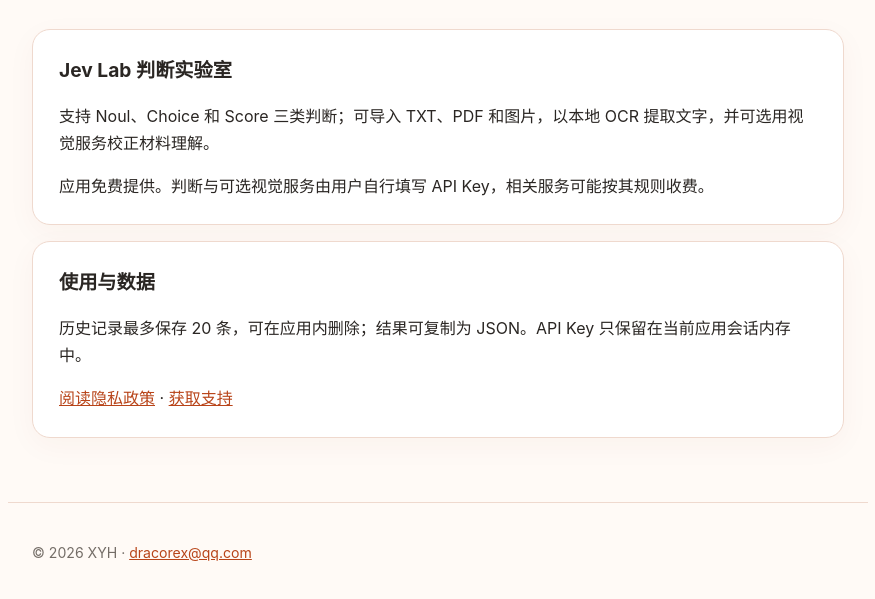
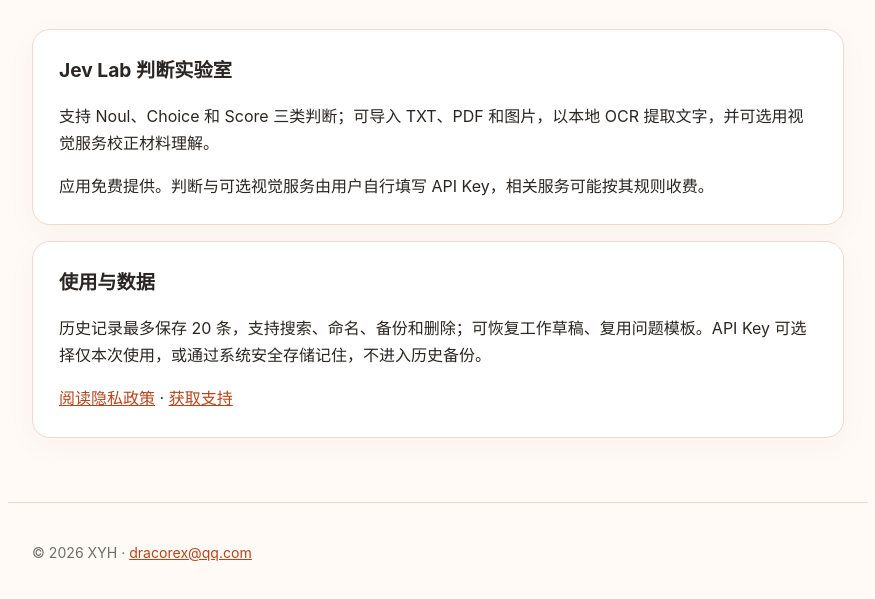
Before and after one commit to GitHubxyhhhh/jev-lab-support, a plain HTML site: page index.html in a window 1280 px wide. Shown: the part 277-876 px from the top of the page, without its empty margins (202-1077 px from the left). Drawn offline with Linux system fonts and the light colour scheme.

Commit message:
Update Jev Lab privacy and support for current iOS release

```diff
--- a/index.html
+++ b/index.html
@@ -1,5 +1,5 @@
 <!doctype html>
 <html lang="zh-CN">
 <head><meta charset="UTF-8"><meta name="viewport" content="width=device-width, initial-scale=1"><meta name="color-scheme" content="light"><title>Jev Lab · Jev Lab</title><link rel="stylesheet" href="styles.css"></head>
-<body><header><a class="brand" href="index.html">Jev Lab</a><nav><a href="index.html">主页</a><a href="support.html">支持</a><a href="privacy.html">隐私政策</a></nav></header><main><p class="eyebrow">XYH</p><h1>Jev Lab</h1><p class="lead">面向需要整理材料并进行结构化判断的个人工具。</p><section class="card"><h2>Jev Lab 判断实验室</h2><p>支持 Noul、Choice 和 Score 三类判断；可导入 TXT、PDF 和图片，以本地 OCR 提取文字，并可选用视觉服务校正材料理解。</p><p>应用免费提供。判断与可选视觉服务由用户自行填写 API Key，相关服务可能按其规则收费。</p></section><section class="card"><h2>使用与数据</h2><p>历史记录最多保存 20 条，可在应用内删除；结果可复制为 JSON。API Key 只保留在当前应用会话内存中。</p><p><a href="privacy.html">阅读隐私政策</a> · <a href="support.html">获取支持</a></p></section></main><footer><p>© 2026 XYH · <a href="mailto:dracorex@qq.com">dracorex@qq.com</a></p></footer></body>
+<body><header><a class="brand" href="index.html">Jev Lab</a><nav><a href="index.html">主页</a><a href="support.html">支持</a><a href="privacy.html">隐私政策</a></nav></header><main><p class="eyebrow">XYH</p><h1>Jev Lab</h1><p class="lead">面向需要整理材料并进行结构化判断的个人工具。</p><section class="card"><h2>Jev Lab 判断实验室</h2><p>支持 Noul、Choice 和 Score 三类判断；可导入 TXT、PDF 和图片，以本地 OCR 提取文字，并可选用视觉服务校正材料理解。</p><p>应用免费提供。判断与可选视觉服务由用户自行填写 API Key，相关服务可能按其规则收费。</p></section><section class="card"><h2>使用与数据</h2><p>历史记录最多保存 20 条，支持搜索、命名、备份和删除；可恢复工作草稿、复用问题模板。API Key 可选择仅本次使用，或通过系统安全存储记住，不进入历史备份。</p><p><a href="privacy.html">阅读隐私政策</a> · <a href="support.html">获取支持</a></p></section></main><footer><p>© 2026 XYH · <a href="mailto:dracorex@qq.com">dracorex@qq.com</a></p></footer></body>
 </html>
```
